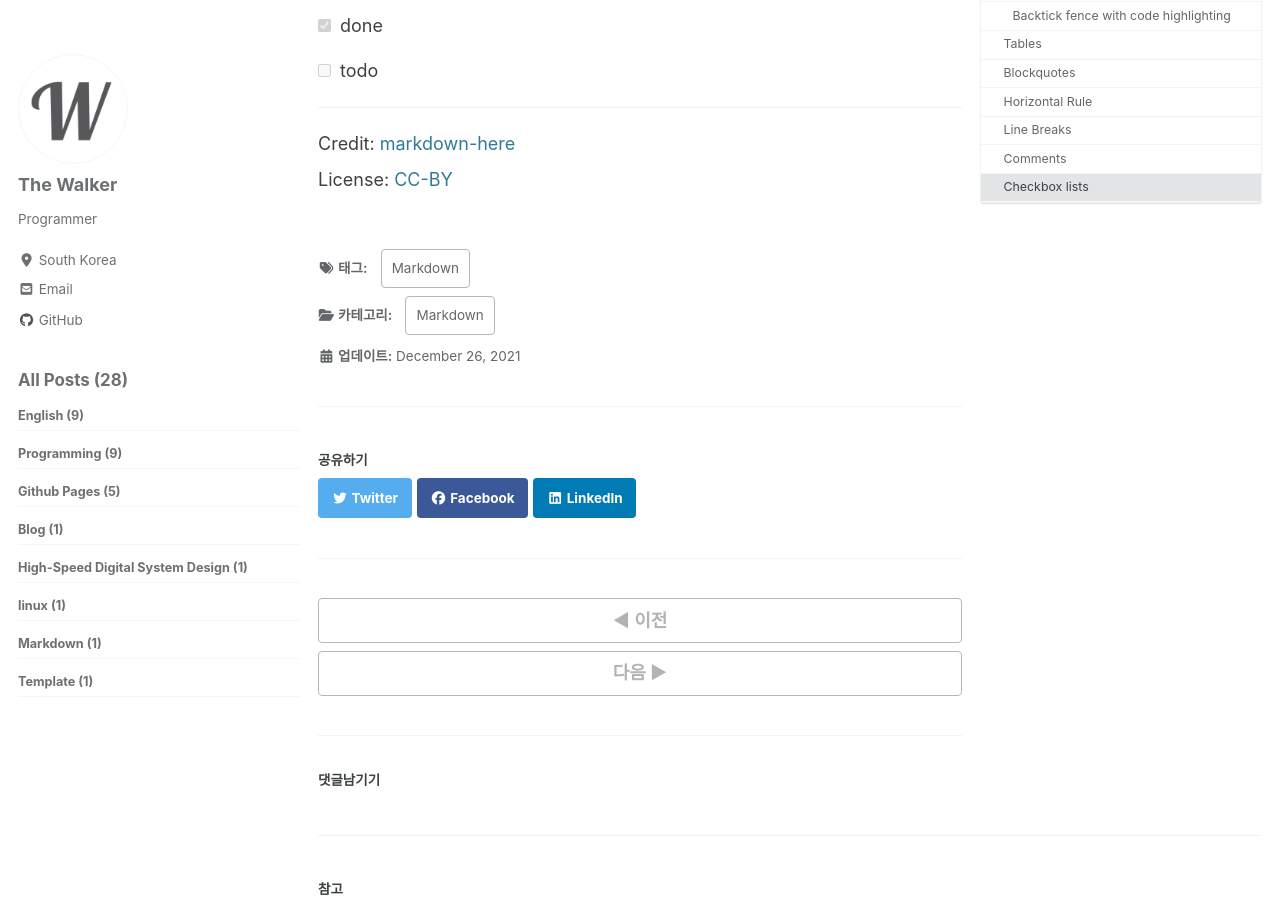
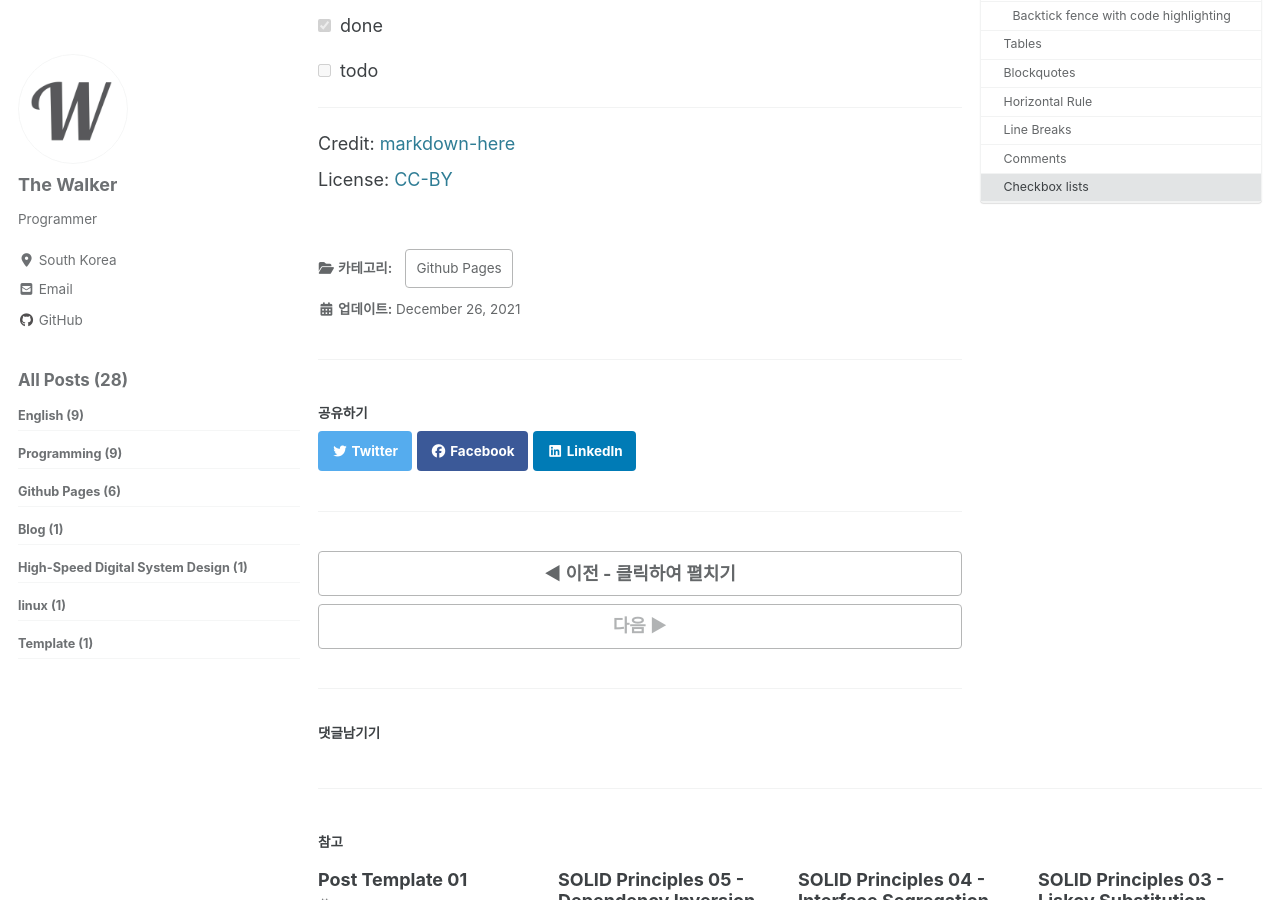
Before and after one commit to sytone/thewalkery.github.io, a Jekyll site: the page built from _posts/2021-12-26-markdown-cheatsheet.md, in a window 1280 px wide and 900 px high, scrolled down 8142 px. Built offline with Jekyll 4.4.1, drawn with Linux system fonts in a browser that asks for light colours; cached includes are drawn as plain includes; nearby versions of some CDN libraries; comment, search, counter and statistics services are not loaded.

Commit message:
Update 2021-12-26-markdown-cheatsheet.md

```diff
--- a/_posts/2021-12-26-markdown-cheatsheet.md
+++ b/_posts/2021-12-26-markdown-cheatsheet.md
@@ -8,9 +8,7 @@
   overlay_filter: 0.5
   caption: "Photo creadit: [**Unsplash**](https://unsplash.com)"
 categories:
-  - Markdown
-tags:
-  - Markdown
+  - Github Pages
 toc: true
 toc_sticky: true
 toc_label: "Contents"
```
